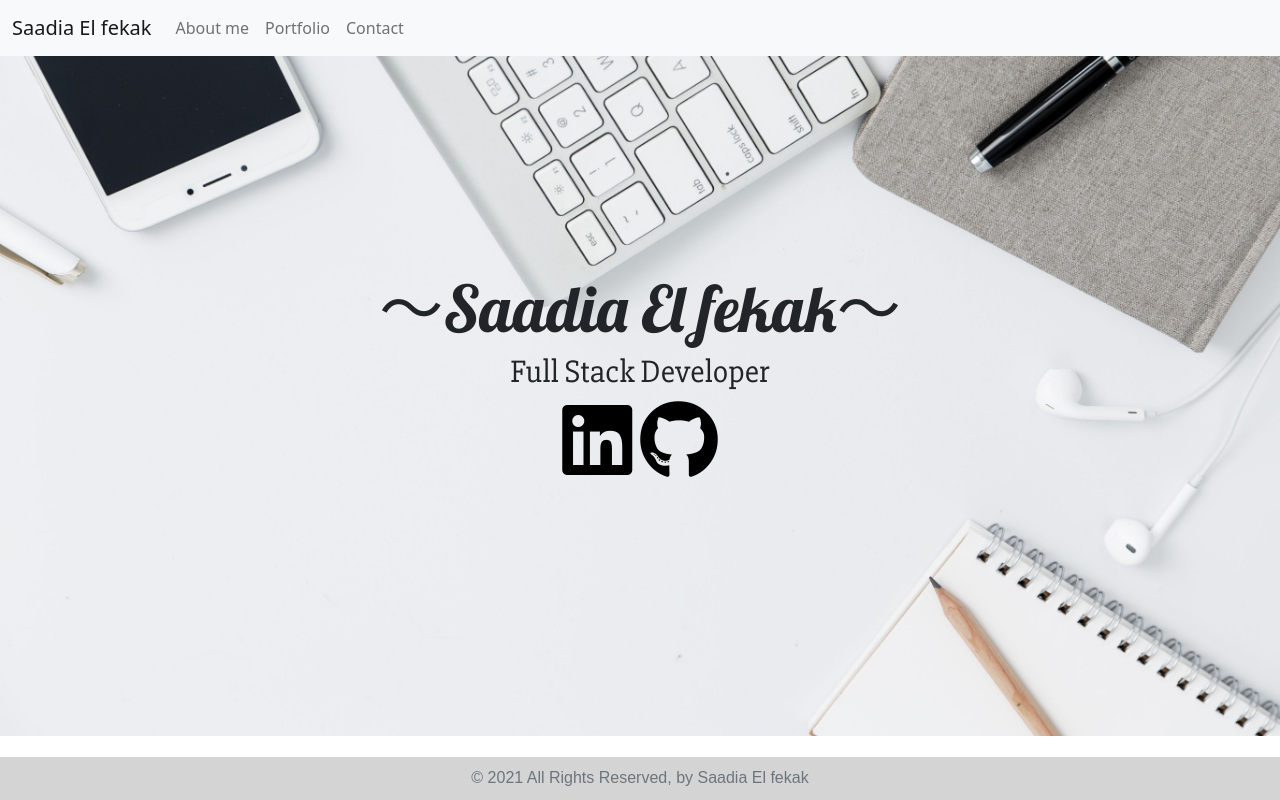
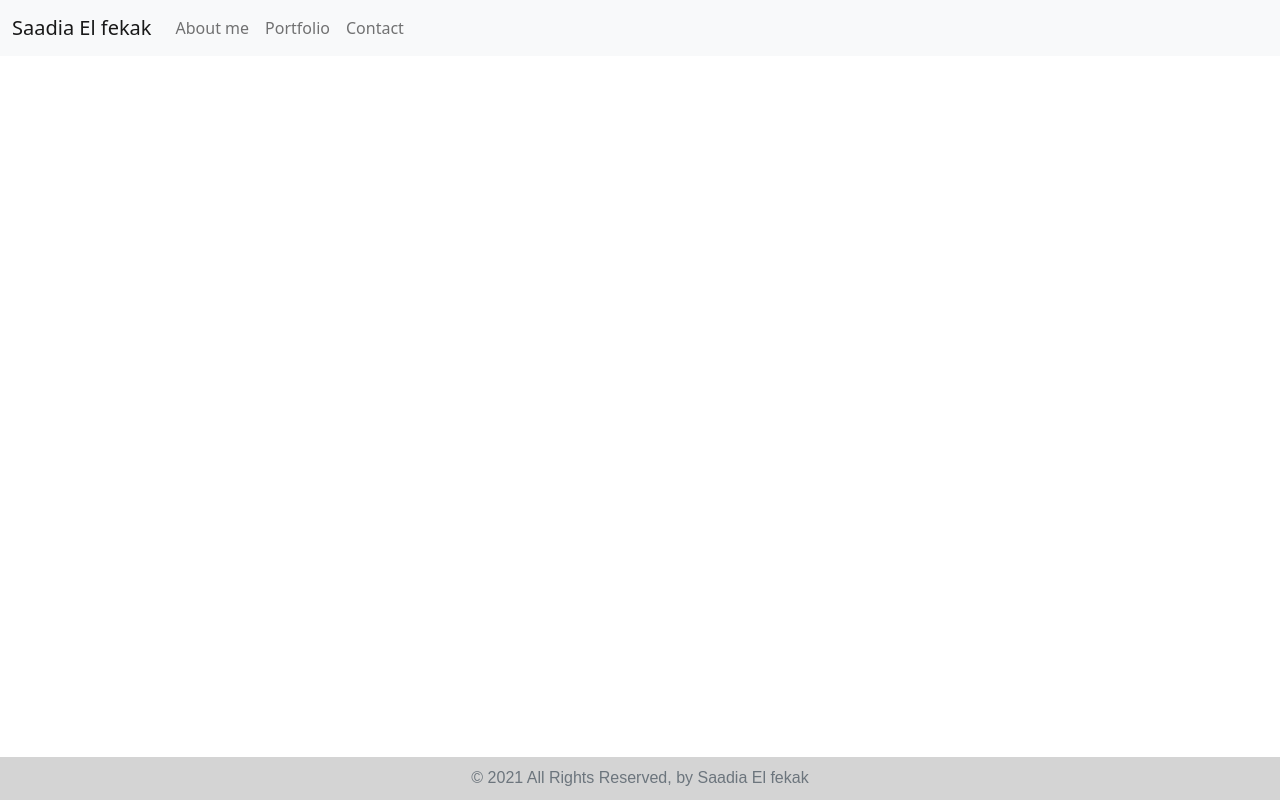
Before and after one commit to SaadiaELF/SEF_Portfolio, a React (Create React App) app in the folder portfolio/: page / in a window 1280 px wide. Built offline with nearby package versions, Linux system fonts and the light colour scheme; a web font is replaced by a local one.

Commit message:
Fixing deployment issues

```diff
--- a/portfolio/src/App.js
+++ b/portfolio/src/App.js
@@ -14,11 +14,11 @@ import Contact from "./pages/Contact";
 // Calling all components and using router to render pages
 function App() {
   return (
-    <BrowserRouter basename={window.location.pathname || ''}>
+    <BrowserRouter>
       <div>
         <Header />
         <Routes>
-          <Route exact path="/" element={<Homepage />} />
+          <Route exact path="/SEF_Portfolio" element={<Homepage />} />
           <Route exact path="/about" element={<AboutMe />} />
           <Route exact path="/portfolio" element={<Portfolio />} />
           <Route exact path="/contact" element={<Contact />} />
--- a/portfolio/src/components/Header.js
+++ b/portfolio/src/components/Header.js
@@ -11,7 +11,7 @@ function Header() {
                 fixed="top"
                 light
             >
-                <NavbarBrand href="/">
+                <NavbarBrand href="/SEF_Portfolio">
                     Saadia El fekak
                 </NavbarBrand>
                 <button className="navbar-toggler navbar-toggler-right" type="button" data-toggle="collapse"
```
